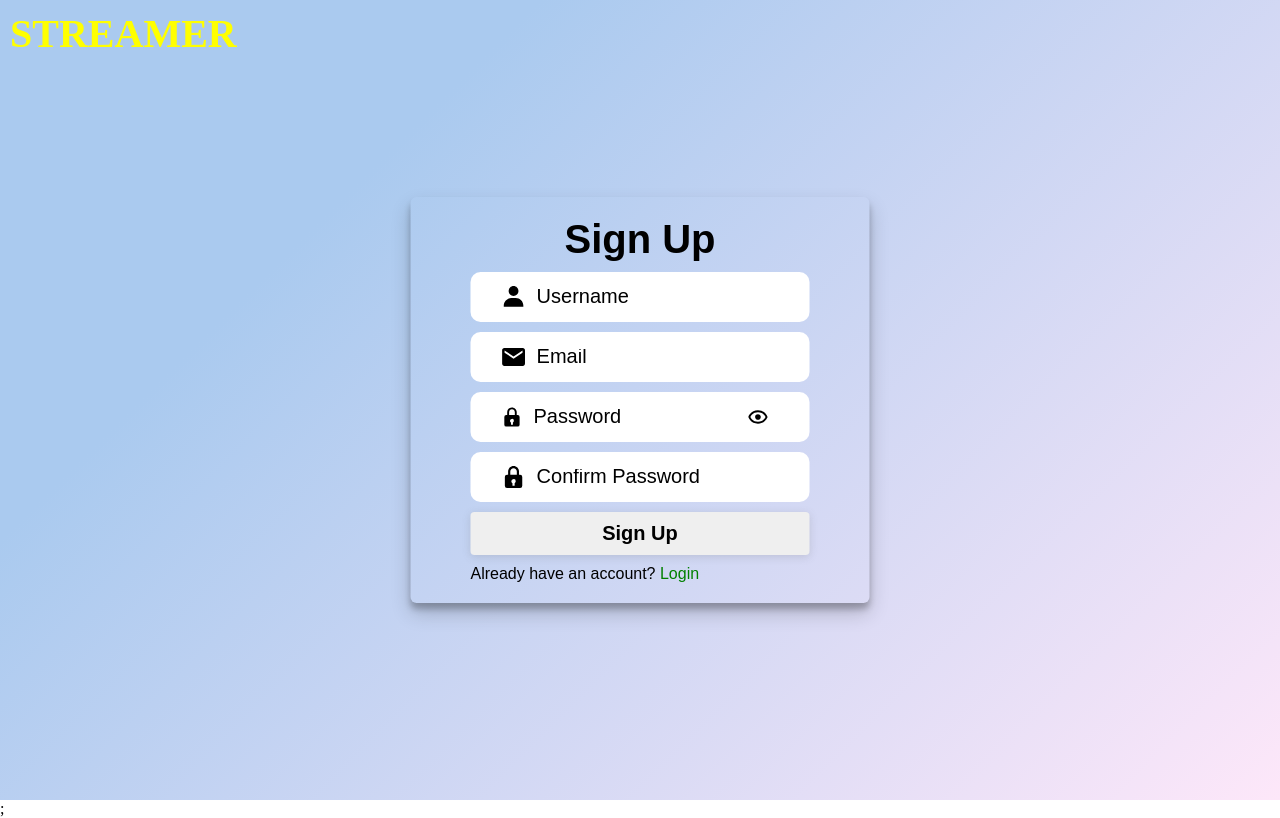
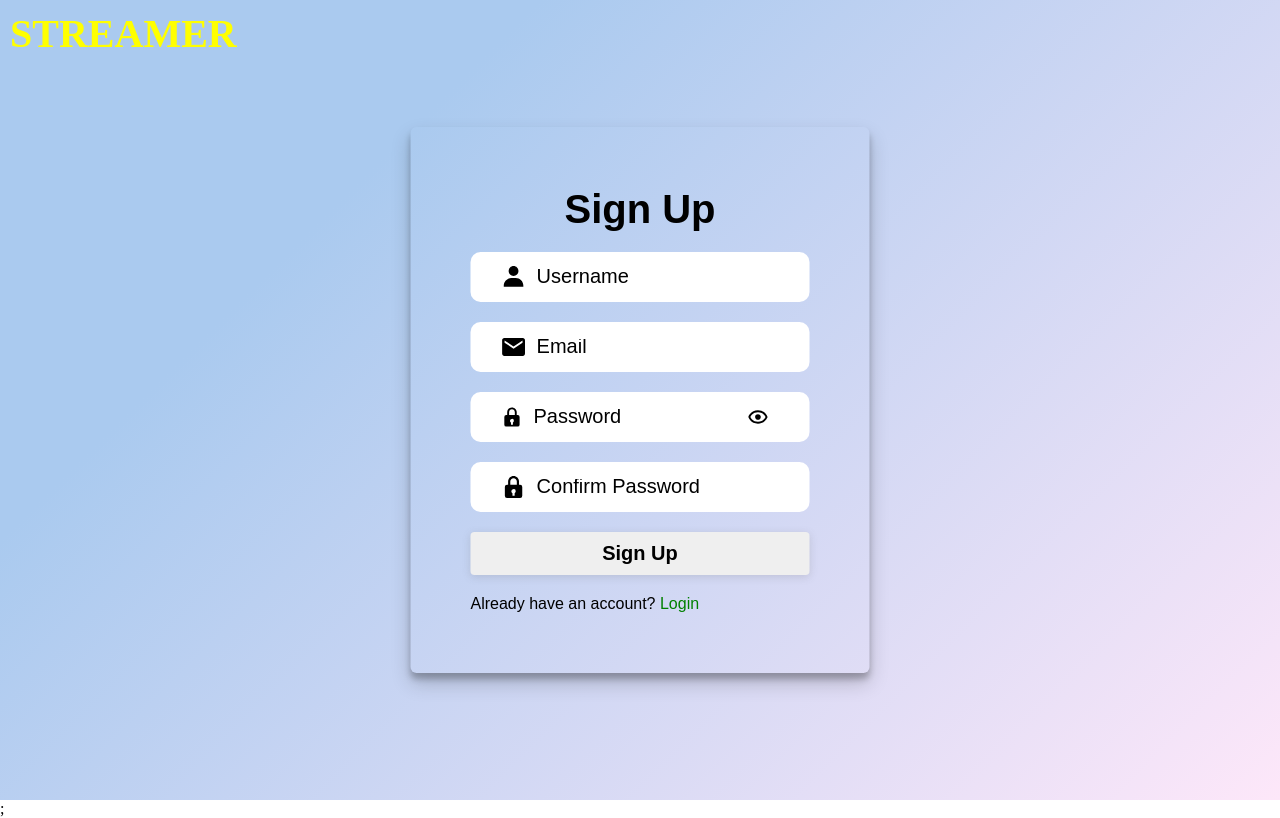
Before and after one commit to riteshgharti333/Streamer_frontend, a React (Vite) app: page /register in a window 1280 px wide. Built offline with nearby package versions, Linux system fonts and the light colour scheme; a web font is replaced by a local one.

Commit message:
add authentication

```diff
--- a/package.json
+++ b/package.json
@@ -15,6 +15,7 @@
     "dotenv": "^16.3.1",
     "formik": "^2.4.5",
     "infinite-react-carousel": "^1.2.11",
+    "js-cookie": "^3.0.5",
     "react": "^18.2.0",
     "react-burger-menu": "^3.0.9",
     "react-dom": "^18.2.0",
--- a/src/components/Feature/Feature.jsx
+++ b/src/components/Feature/Feature.jsx
@@ -7,11 +7,9 @@ import { baseUrl } from '../../main';
 
 const Feature = ({ type }) => {
 
+
   const [content, setContent] = useState({});
   const [featureCards, setFeatureCards] = useState([])
-
-  console.log(baseUrl);
-
 
   useEffect (() => {
     const getRandomContent = async () => {
--- a/src/components/Navbar/Navbar.jsx
+++ b/src/components/Navbar/Navbar.jsx
@@ -7,6 +7,7 @@ import toast from "react-hot-toast";
 import axios from "axios";
 import { useNavigate } from "react-router-dom";
 import MobileBurger from "../MobileBurger/MobileBurger";
+import Cookies from "js-cookie";
 
 const Navbar = () => {
   const [scroll, setScroll] = useState(false);
@@ -15,7 +16,7 @@ const Navbar = () => {
   useEffect(() => {
     const handleScroll = () => {
       if (window.scrollY > 0) {
-        setScroll(true);
+      setScroll(true);
       } else {
         setScroll(false);
       }
@@ -31,6 +32,9 @@ const Navbar = () => {
 
   const { isAuthenticated, setIsAuthenticated, loading, setLoading } =
     useContext(Context);
+
+    console.log(isAuthenticated);
+
 
   const logoutHandler = async () => {
     setLoading(true);
--- a/src/main.jsx
+++ b/src/main.jsx
@@ -1,18 +1,19 @@
-import React from 'react'
+import React, { useEffect } from 'react'
 import ReactDOM from "react-dom/client";
 import App from './App.jsx'
 import { useState } from 'react';
 import { createContext } from 'react';
 import "./styles/global.scss";
-
 export const Context = createContext({ isAuthenticated: false });
 
 export const baseUrl = "https://streamer-backend.onrender.com";
+
 
 const AppWrapper = () => {
   const [isAuthenticated, setIsAuthenticated] = useState(false);
   const [loading, setLoading] = useState(false);
   const [user, setUser] = useState({});
+
 
   return (
     <Context.Provider
--- a/src/pages/Login/Login.jsx
+++ b/src/pages/Login/Login.jsx
@@ -9,6 +9,8 @@ import { useContext } from "react";
 import axios from "axios";
 import toast from "react-hot-toast";
 import { Context , baseUrl} from "../../main";
+import Cookies from "js-cookie";
+
 
 const initialvalues = {
   email: "",
@@ -20,6 +22,9 @@ export default function Login() {
 
   const { isAuthenticated, setIsAuthenticated, loading, setLoading } =
     useContext(Context);
+
+
+
 
   const { values, errors, handleBlur, touched, handleChange, handleSubmit } =
     useFormik({
--- a/src/pages/Register/Register.jsx
+++ b/src/pages/Register/Register.jsx
@@ -21,6 +21,8 @@ export default function Register() {
 
   const { isAuthenticated, setIsAuthenticated,loading, setLoading } = useContext(Context);
 
+
+
   const [showPassword, setShowPassword] = useState(false);
 
   const togglePasswordVisibility = () => {
@@ -32,10 +34,7 @@ export default function Register() {
       initialValues: initialvalues,
       validationSchema: signUpSchema,
       onSubmit: async (values) => {
-        // console.log("object")
         try {
-        // setLoading(true);
-        // console.log("object")
           const { data } = await axios.post(
             `${baseUrl}/api/auth/register`,
             values,
@@ -46,6 +45,7 @@ export default function Register() {
               withCredentials: true,
             }
           );
+
           toast.success(data.message);
           setIsAuthenticated(true);
           setLoading(false)
--- a/src/pages/Register/Register.scss
+++ b/src/pages/Register/Register.scss
@@ -1,3 +1,5 @@
+@import "../../styles/responsive.scss";
+
 .register {
   width: 100vw;
   height: 100vh;
@@ -35,10 +37,21 @@
     transform: translate(-50%, -50%);
     display: flex;
     flex-direction: column;
-    padding: 20px 60px;
-    gap: 10px;
+    padding:60px;
+    gap: 20px;
     border-radius: 6px;
     box-shadow: rgba(0, 0, 0, 0.19) 0px 10px 20px, rgba(0, 0, 0, 0.23) 0px 6px 6px;
+
+    @include sm{
+      padding: 20px;
+      min-width: 300px;
+    }
+
+    @include md{
+      padding: 20px;
+      min-width: 300px;
+    }
+
 
     h1{
       font-family: 'Gabarito', sans-serif;
--- a/src/pages/Subscriptions/Subscriptions.jsx
+++ b/src/pages/Subscriptions/Subscriptions.jsx
@@ -3,8 +3,15 @@ import SubscriptionCard from "../../components/SubscriptionCard/SubscriptionCard
 import {subscriptionsPlans} from "../../assets/data";
 import { BsArrowLeft } from "react-icons/bs";
 import { Link } from "react-router-dom";
+import { Context } from "../../main";
+import { useContext } from "react";
+
 
 const Subscriptions = () => {
+
+  const {isAuthenticated} = useContext(Context);
+  console.log(isAuthenticated);
+
   return (
     <div className="subscriptions">
         <Link to="/">
```
Also changed, not shown: src/App.jsx (+0 -36 lines), 1 other file (tests, documents, lock files or other folders).
